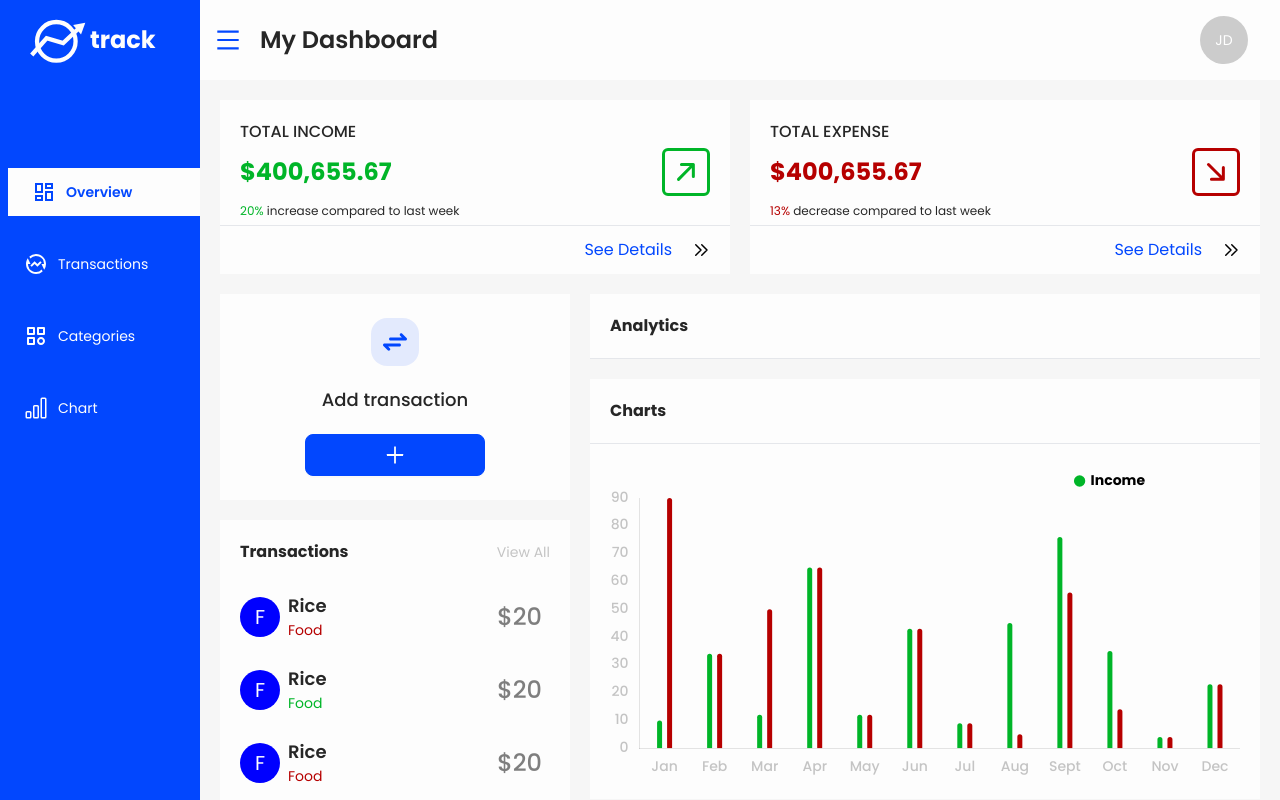
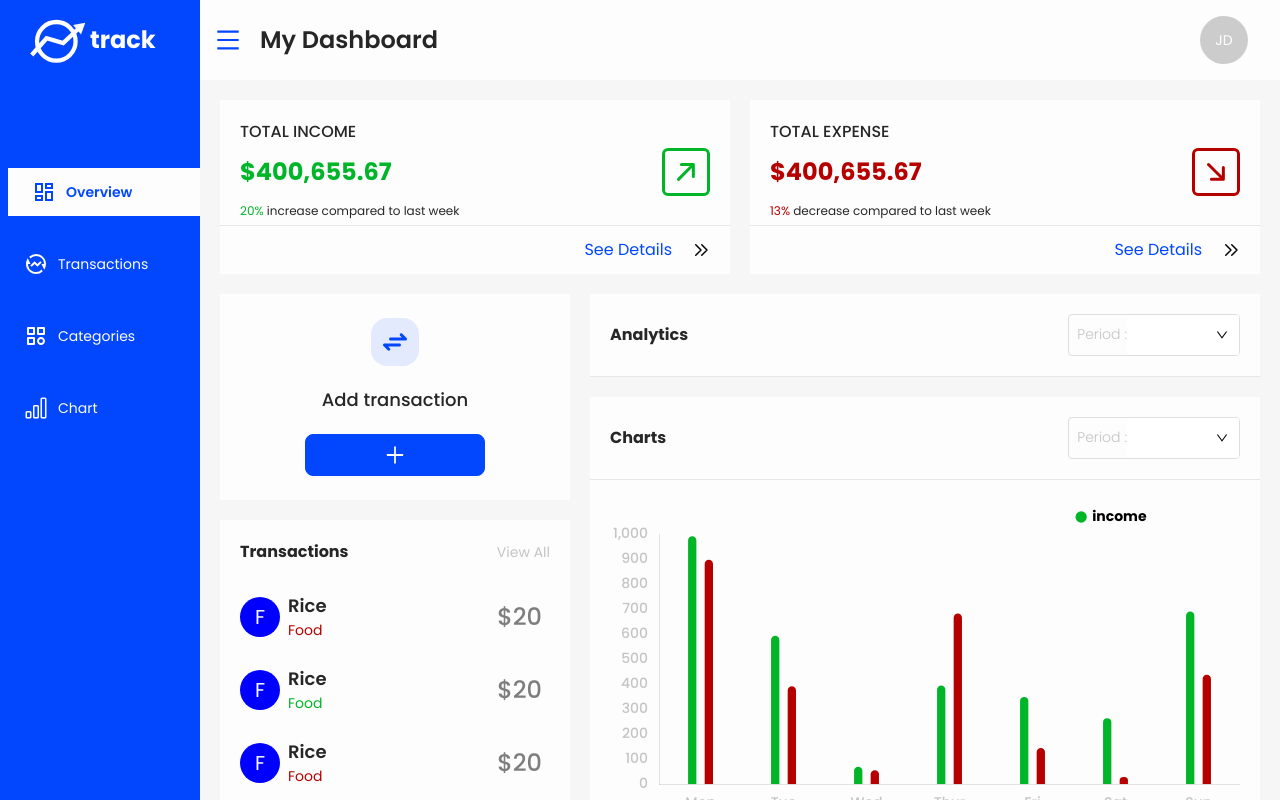
Before and after one commit to KodingNYoung/Track, a React (Create React App) app: page /dashboard in a window 1280 px wide. Built offline with nearby package versions, Linux system fonts and the light colour scheme.

Commit message:
finished with the chart section of the overview page

```diff
--- a/src/assets/css/input.css
+++ b/src/assets/css/input.css
@@ -1 +1,37 @@
-/* No CSS */
+.select-field {
+  @apply border rounded pl-2 transition-all duration-300;
+  border-color: #dedede;
+}
+
+.select-field .label {
+  @apply font-light transition-all duration-300;
+  color: #c4c4c4;
+}
+
+.select-field .ant-select {
+  @apply w-28;
+}
+
+.select-field .ant-select .ant-select-selector {
+  @apply justify-center border-0;
+}
+
+.select-field .ant-select .ant-select-arrow {
+  color: #000;
+}
+
+.select-field .ant-select:hover .ant-select-selector {
+  @apply border-0;
+}
+
+.select-field .ant-select.ant-select-focused:not(.ant-select-disabled).ant-select:not(.ant-select-customize-input) .ant-select-selector {
+  @apply border-0 shadow-none;
+}
+
+.select-field.active, .select-field:hover {
+  border-color: #0247fe;
+}
+
+.select-field.active .label, .select-field:hover .label {
+  color: #000;
+}
--- a/src/assets/sass/input.scss
+++ b/src/assets/sass/input.scss
@@ -1 +1,35 @@
 @import "base";
+
+.select-field {
+  @apply border rounded pl-2 transition-all duration-300;
+  border-color: lighten($border-gray, 10%);
+  .label {
+    @apply font-light transition-all duration-300;
+    color: $border-gray;
+  }
+  .ant-select {
+    @apply w-28;
+    .ant-select-selector {
+      @apply justify-center border-0;
+    }
+    .ant-select-arrow {
+      color: $black;
+    }
+    &:hover {
+      .ant-select-selector {
+        @apply border-0;
+      }
+    }
+    &.ant-select-focused:not(.ant-select-disabled).ant-select:not(.ant-select-customize-input)
+      .ant-select-selector {
+      @apply border-0 shadow-none;
+    }
+  }
+  &.active,
+  &:hover {
+    border-color: $primary-color;
+    .label {
+      color: $black;
+    }
+  }
+}
--- a/src/components/Charts/Charts.js
+++ b/src/components/Charts/Charts.js
@@ -73,45 +73,28 @@ const options = {
       }
     }
   },
-  categoryPercentage: 0.4
+  categoryPercentage: 0.4,
+  borderRadius: 10,
+  barPercentage: 0.5
 };
 
-export const BarChart = () => {
+export const BarChart = props => {
+  const { data } = props;
+  console.log(data);
+  const datasets = Object.keys(data.data).map(type => {
+    return {
+      label: type,
+      data: data.data[type],
+      backgroundColor: type === "income" ? "#00b528" : "#b60000"
+    };
+  });
   return (
     <div className="chart-container">
       <div className="chart">
         <Bar
           data={{
-            labels: [
-              "Jan",
-              "Feb",
-              "Mar",
-              "Apr",
-              "May",
-              "Jun",
-              "Jul",
-              "Aug",
-              "Sept",
-              "Oct",
-              "Nov",
-              "Dec"
-            ],
-            datasets: [
-              {
-                label: "Income",
-                data: [10, 34, 12, 65, 12, 43, 9, 45, 76, 35, 4, 23],
-                backgroundColor: "#00b528",
-                borderRadius: 10,
-                barPercentage: 0.5
-              },
-              {
-                label: "Expenses",
-                data: [90, 34, 50, 65, 12, 43, 9, 5, 56, 14, 4, 23],
-                backgroundColor: "#b60000",
-                borderRadius: 10,
-                barPercentage: 0.5
-              }
-            ]
+            labels: data.labels,
+            datasets: datasets
           }}
           options={options}
         />
--- a/src/components/Inputs/InputFields.js
+++ b/src/components/Inputs/InputFields.js
@@ -1,6 +1,10 @@
+import React, { useState } from "react";
 import { Input } from "antd";
-import React from "react";
+import { Select } from "antd";
 
+import "../../assets/css/input.css";
+
+const { Option } = Select;
 const { Password, Group } = Input;
 export const TextField = props => {
   const { label, ...fieldProps } = props;
@@ -21,6 +25,36 @@ export const PasswordField = props => {
     </div>
   );
 };
+export const SelectField = props => {
+  const { options, label, defaultValue, handleChange } = props;
+  const [active, setActive] = useState(false);
+
+  const handleFocus = () => {
+    setActive(true);
+  };
+  const handleBlur = () => {
+    setActive(false);
+  };
+
+  return (
+    <span className={`select-field${active ? " active" : ""}`}>
+      <span className="label">{label} :</span>
+      <Select
+        size="large"
+        onFocus={handleFocus}
+        onBlur={handleBlur}
+        onChange={handleChange}
+        defaultValue={defaultValue}
+      >
+        {options?.map(option => (
+          <Option value={option.value} key={option.value}>
+            {option.name}
+          </Option>
+        ))}
+      </Select>
+    </span>
+  );
+};
 
 export const InputGroup = props => {
   const { inputs, label, id } = props;
--- /dev/null
+++ b/src/data.js
@@ -0,0 +1,33 @@
+export const barChartData = {
+  yearly: {
+    labels: [
+      "Jan",
+      "Feb",
+      "Mar",
+      "Apr",
+      "May",
+      "Jun",
+      "Jul",
+      "Aug",
+      "Sept",
+      "Oct",
+      "Nov",
+      "Dec"
+    ],
+    data: {
+      income: [
+        9165, 484, 9436, 5897, 6258, 4844, 9627, 8504, 4331, 4586, 1405, 6301
+      ],
+      expenses: [
+        860, 2377, 6419, 3047, 8362, 7401, 8873, 3855, 6370, 3603, 2400, 5559
+      ]
+    }
+  },
+  weekly: {
+    labels: ["Mon", "Tue", "Wed", "Thur", "Fri", "Sat", "Sun"],
+    data: {
+      income: [991, 593, 70, 394, 349, 264, 690],
+      expenses: [897, 391, 56, 682, 145, 29, 437]
+    }
+  }
+};
--- a/src/views/dashboard/Overview.js
+++ b/src/views/dashboard/Overview.js
@@ -1,4 +1,4 @@
-import React, { useEffect } from "react";
+import React, { useEffect, useState } from "react";
 import { Link } from "react-router-dom";
 import { motion } from "framer-motion";
 import { Avatar } from "antd";
@@ -6,6 +6,9 @@ import { Avatar } from "antd";
 // core component
 import CardComponent from "../../components/Cards/CardComponent";
 import { BarChart } from "../../components/Charts/Charts";
+import { PrimaryButton } from "../../components/Buttons/Buttons";
+import { SelectField } from "../../components/Inputs/InputFields";
+import { barChartData } from "../../data";
 
 // css and icons
 import {
@@ -16,13 +19,24 @@ import {
   AiOutlinePlus
 } from "../../imports/icons";
 import "../../assets/css/overview.css";
-import { PrimaryButton } from "../../components/Buttons/Buttons";
 
 const Overview = props => {
   const { setView } = props;
+  const [period, setPeriod] = useState({
+    chart: "weekly",
+    analytics: "weekly"
+  });
+  console.log(barChartData[period.chart]);
+
+  // functions
+  const handlePeriodChange = (name, value) => {
+    setPeriod({ ...period, [name]: value });
+  };
+
   useEffect(() => {
     setView("overview");
   }, []);
+
   return (
     <motion.section
       className="overview"
@@ -274,15 +288,31 @@ const Overview = props => {
           <CardComponent className="overview-card">
             <header className="card-header">
               <h3>Analytics</h3>
-              {/* <Link to="transactions">view all</Link> */}
+              <SelectField
+                label="Period"
+                options={[
+                  { value: "weekly", name: "Weekly" },
+                  { value: "monthly", name: "Monthly" }
+                ]}
+                value={period?.analytics}
+                handleChange={value => handlePeriodChange("analytics", value)}
+              />
             </header>
           </CardComponent>
           <CardComponent className="overview-card">
             <header className="card-header">
               <h3>Charts</h3>
-              {/* <Link to="transactions">view all</Link> */}
+              <SelectField
+                label="Period"
+                options={[
+                  { value: "weekly", name: "Weekly" },
+                  { value: "yearly", name: "Yearly" }
+                ]}
+                handleChange={value => handlePeriodChange("chart", value)}
+                value={period?.chart}
+              />
             </header>
-            <BarChart />
+            <BarChart data={barChartData[period.chart]} />
           </CardComponent>
         </section>
       </div>
```
